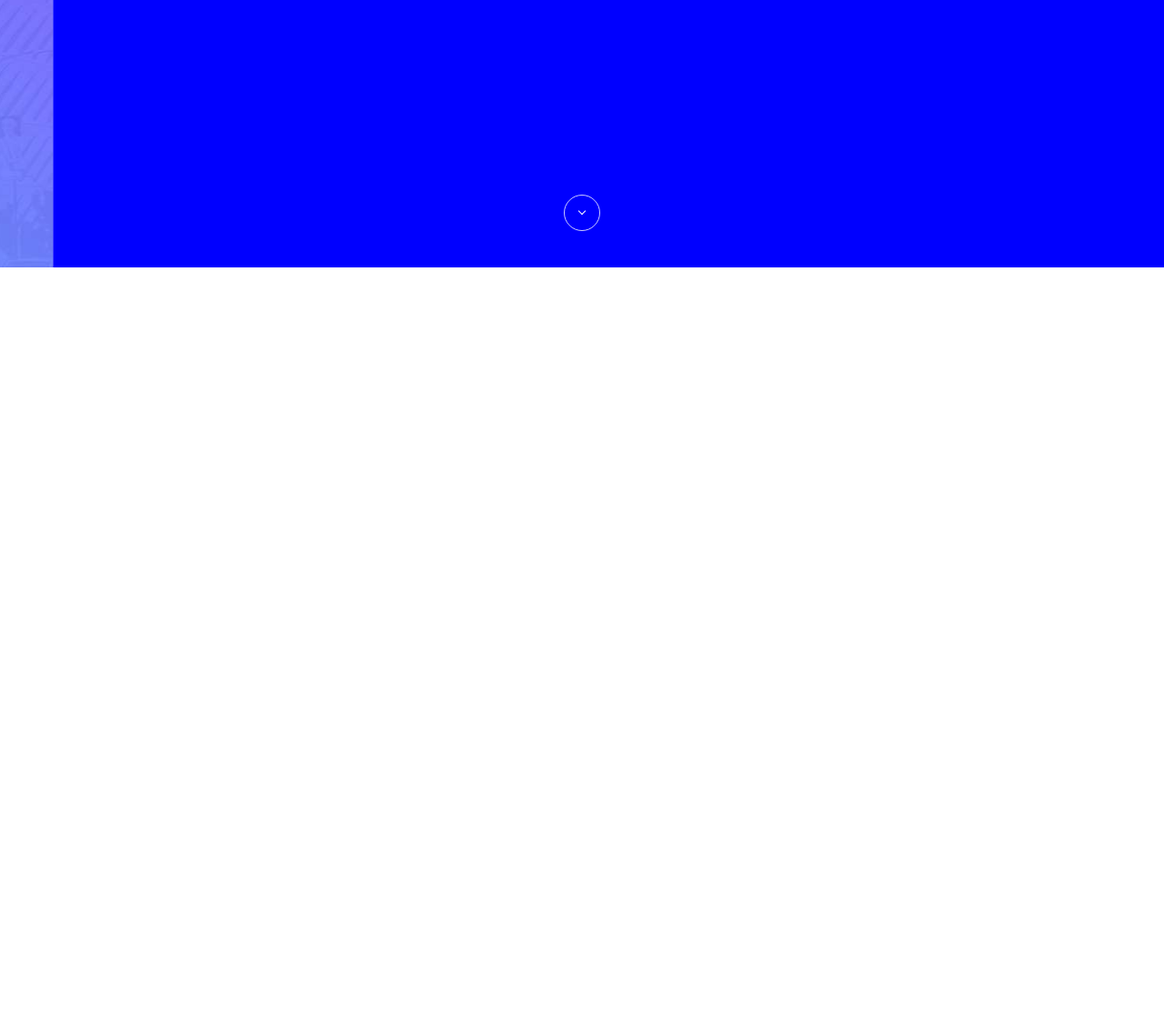
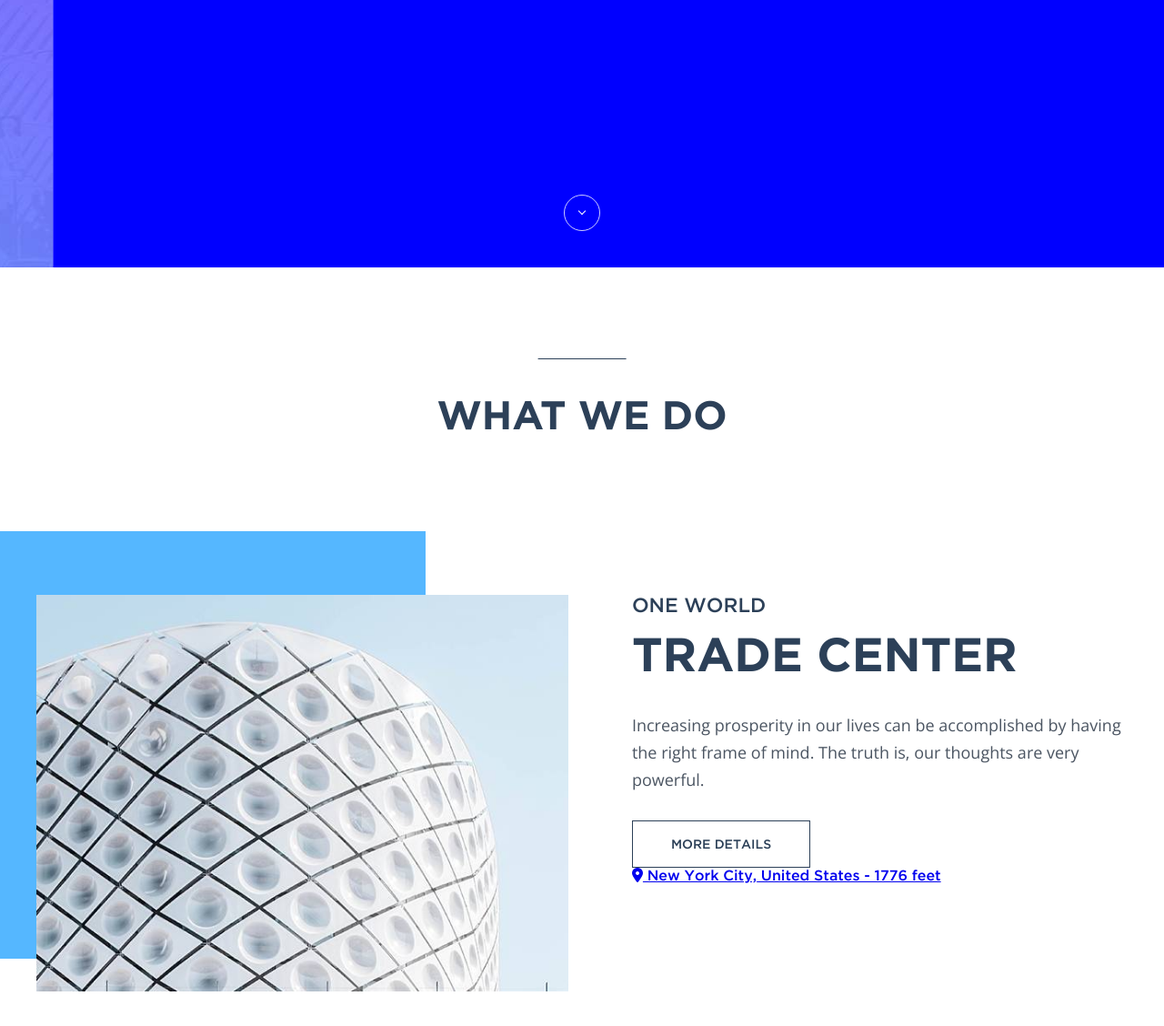
Before and after one commit to Laxal/monticello, a plain HTML site: page index.html in a window 1280 px wide. Shown: the part 506-1634 px from the top of the page at 91% size. Before the commit the page ends 800 px from the top, so only its background shows below. Drawn offline with nearby package versions, Linux system fonts and the light colour scheme.

Commit message:
section2 commit-1

```diff
--- a/index.html
+++ b/index.html
@@ -19,9 +19,9 @@
                 <nav class="header__nav">
                     <ul class="menu">
                         <li class="menu__item"><a href="#">ABOUT US</a></li>
-                        <li class="menu__item"><a href="#">PROJECTS</a></li>
-                        <li class="menu__item"><a href="#">NEWS</a></li>
-                        <li class="menu__item"><a href="#">CONTACT</a></li>
+                        <li class="menu__item"><a href="#projects">PROJECTS</a></li>
+                        <li class="menu__item"><a href="#news">NEWS</a></li>
+                        <li class="menu__item"><a href="#contact">CONTACT</a></li>
                     </ul>
                 </nav>
                 <div class="header__social">
@@ -70,6 +70,32 @@
             <!-- slider close -->
             <a href="#projects" class="section1__swipe-button"></a>
         </section>
+        <section class="section2" id="projects">
+            <h3 class="section-title section2-title">WHAT WE DO</h3>
+            <div class="section2-project">
+                <div class="section2-project__accent-back_blue"></div>
+                <div class="container section2-project__container">
+                    <div class="section2-project__img">
+                        <img src="/assets/img/section2-project1.jpg" alt="Trade center">
+                    </div>
+                    <div class="section2-project__info">
+                        <h4 class="section2-project__suptitle">ONE WORLD</h4>
+                        <h2 class="section2-project__title">TRADE CENTER</h2>
+                        <p class="section2-project__description">Increasing prosperity in our lives can be accomplished
+                            by having the right frame of mind. The truth is, our thoughts are very powerful.
+                        </p>
+                        <button class="section2-project__button">MORE DETAILS</button>
+                        <div class="section2-project__address">
+                            <a href="#"><i class="fas fa-map-marker-alt"></i> New
+                                York City,
+                                United States - 1776 feet
+                            </a>
+                        </div>
+                    </div>
+                </div>
+            </div>
+        </section>
+
     </div>
 
     <script src="https://kit.fontawesome.com/e256bd330b.js" crossorigin="anonymous"></script>
--- a/scss/_basis.scss
+++ b/scss/_basis.scss
@@ -35,3 +35,27 @@ body {
     padding: 0 15px;
     box-sizing: border-box;
 }
+
+.section-title {
+    position: relative;
+    padding: 40px 0 0 0;
+    font-size: 44px;
+    line-height: 50px;
+    color: #2c4058;
+    font-weight: 700;
+    font-family: "Gotham", sans-serif;
+    text-align: center;
+
+    &::before {
+        content: "";
+        display: block;
+        width: 2.2em;
+        height: 1px;
+        background-color: #2c4058;
+
+        position: absolute;
+        top: 0px;
+        left: 50%;
+        transform: translateX(-50%);
+    }
+}
--- a/scss/_reset.scss
+++ b/scss/_reset.scss
@@ -127,3 +127,12 @@ table {
     border-collapse: collapse;
     border-spacing: 0;
 }
+
+button {
+    padding: 0;
+    border: none;
+    font: inherit;
+    color: inherit;
+    background-color: transparent;
+    cursor: pointer;
+}
--- a/scss/_section1.scss
+++ b/scss/_section1.scss
@@ -71,6 +71,7 @@
                 }
 
                 button {
+                    cursor: pointer;
                     padding: 0;
                     border: none;
                     font: inherit;
--- a/scss/_section2.scss
+++ b/scss/_section2.scss
@@ -0,0 +1,80 @@
+.section2 {
+    position: relative;
+    padding: 100px 0 140px 0;
+
+    &-title {
+        margin: 0 0 100px 0;
+    }
+
+    &-project {
+        &__accent-back_blue {
+            display: flex;
+            justify-content: flex-start;
+
+            width: (585/1600) * 100%;
+            height: 470px;
+            background-color: #55b7ff;
+            position: absolute;
+            z-index: -1;
+        }
+
+        &__container {
+            display: flex;
+            justify-content: space-between;
+            padding: 70px 0 0 0;
+
+            & > :first-child {
+                margin-right: 70px;
+            }
+        }
+
+        &__img {
+            max-width: 630px;
+            width: 100%;
+
+            img {
+                width: 100%;
+                object-fit: cover;
+            }
+        }
+
+        &__suptitle {
+            font-weight: 400;
+            font-size: 22px;
+            line-height: 1;
+            color: #2c4058;
+            margin-bottom: 20px;
+        }
+
+        &__title {
+            font-weight: 700;
+            font-size: 52px;
+            line-height: 1;
+            color: #2c4058;
+            margin-bottom: 34px;
+        }
+
+        &__description {
+            font-size: 18px;
+            line-height: 30px;
+            color: #4b5562;
+            font-weight: 400;
+            font-family: "Open Sans";
+            margin-bottom: 30px;
+        }
+
+        &__button {
+            font-size: 14px;
+            line-height: 22px;
+            color: #2c4058;
+            font-family: "Gotham";
+            text-align: center;
+            padding: 14px 42px;
+            border: 1px solid #2c4058;
+
+            &:hover,
+            &:focus {
+            }
+        }
+    }
+}
```
Also changed, not shown: assets/css/style.css, assets/img/section2-img.jpg (deleted), assets/img/section2-img2.jpg (deleted), assets/img/section2-project1.jpg (added), 1 other file.
